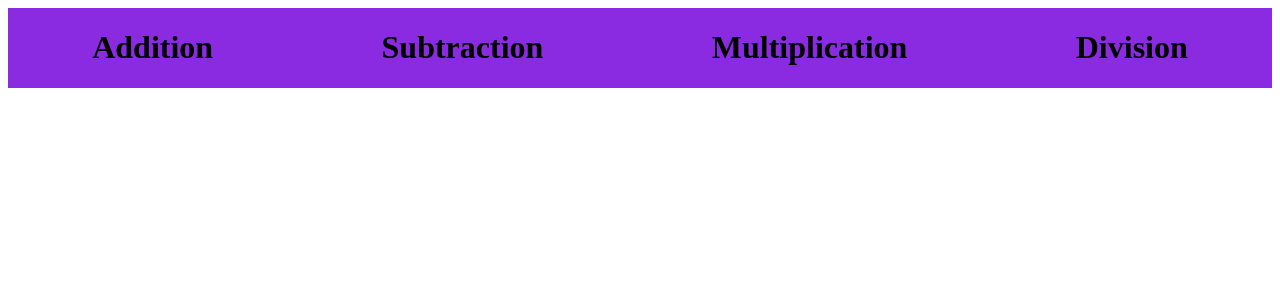
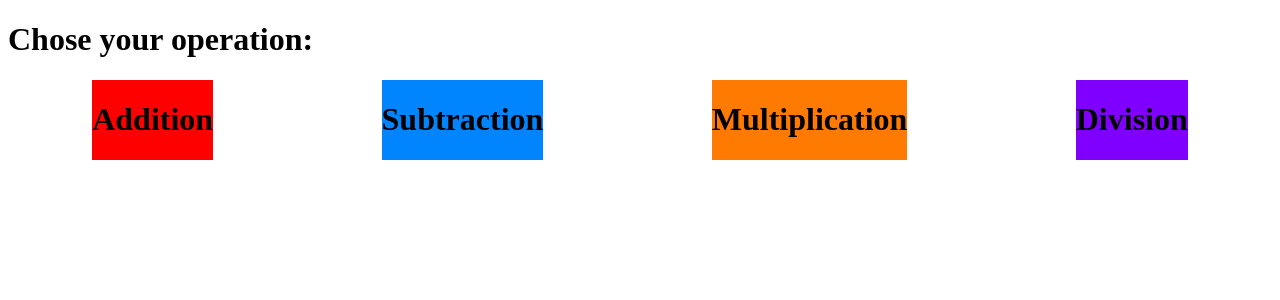
Before and after one commit to awesomearjun/Multimath, a React (Create React App) app: page / in a window 1280 px wide. Shown: the top 300 px of the page. Built offline with nearby package versions, Linux system fonts and the light colour scheme.

Commit message:
Styled cards

```diff
--- a/src/App.js
+++ b/src/App.js
@@ -4,11 +4,12 @@ import "./styles/App.css"
 function App() {
   return (
     <div>
+      <h1>Chose your operation:</h1>
       <div className="cards">
-        <Cards title="Addition" className="addition" />
-        <Cards title="Subtraction" className="subtraction" />
-        <Cards title="Multiplication" className="multiplication" />
-        <Cards title="Division" className="division" />
+        <Cards title="Addition" className="addition" type_="addition" />
+        <Cards title="Subtraction" className="subtraction" type_="subtraction" />
+        <Cards title="Multiplication" className="multiplication" type_="multiplication" />
+        <Cards title="Division" className="division" type_="division" />
       </div>
     </div>
   )
--- a/src/components/Cards.js
+++ b/src/components/Cards.js
@@ -1,9 +1,11 @@
 import "../styles/Cards.css"
 
-export default function Cards({ title }) {
+function Cards({ title, type_ }) {
     return (
-        <div>
+        <div className={type_}>
             <h1>{title}</h1>
         </div>
     )
 }
+
+export default Cards;
--- a/src/index.js
+++ b/src/index.js
@@ -2,6 +2,7 @@ import React from 'react';
 import ReactDOM from 'react-dom/client';
 import App from './App';
 import reportWebVitals from './reportWebVitals';
+
 
 const root = ReactDOM.createRoot(document.getElementById('root'));
 root.render(
--- a/src/styles/App.css
+++ b/src/styles/App.css
@@ -4,19 +4,3 @@
     grid-template-areas:
     "addition subtraction multiplication division";
 }
-
-.addition {
-    grid-area: addition;
-}
-
-.subtraction {
-    grid-area: subtraction;
-}
-
-.multiplication {
-    grid-area: multiplication;
-}
-
-.division {
-    grid-area: division;
-}
--- a/src/styles/Cards.css
+++ b/src/styles/Cards.css
@@ -1,4 +1,19 @@
 div {
-    background-color: blueviolet;
     margin: auto;
 }
+
+.addition {
+    background-color: #FF0000;
+}
+
+.subtraction {
+    background-color: #0085FF;
+}
+
+.multiplication {
+    background-color: #FF7A00;
+}
+
+.division {
+    background-color: #8000FF;
+}
```
